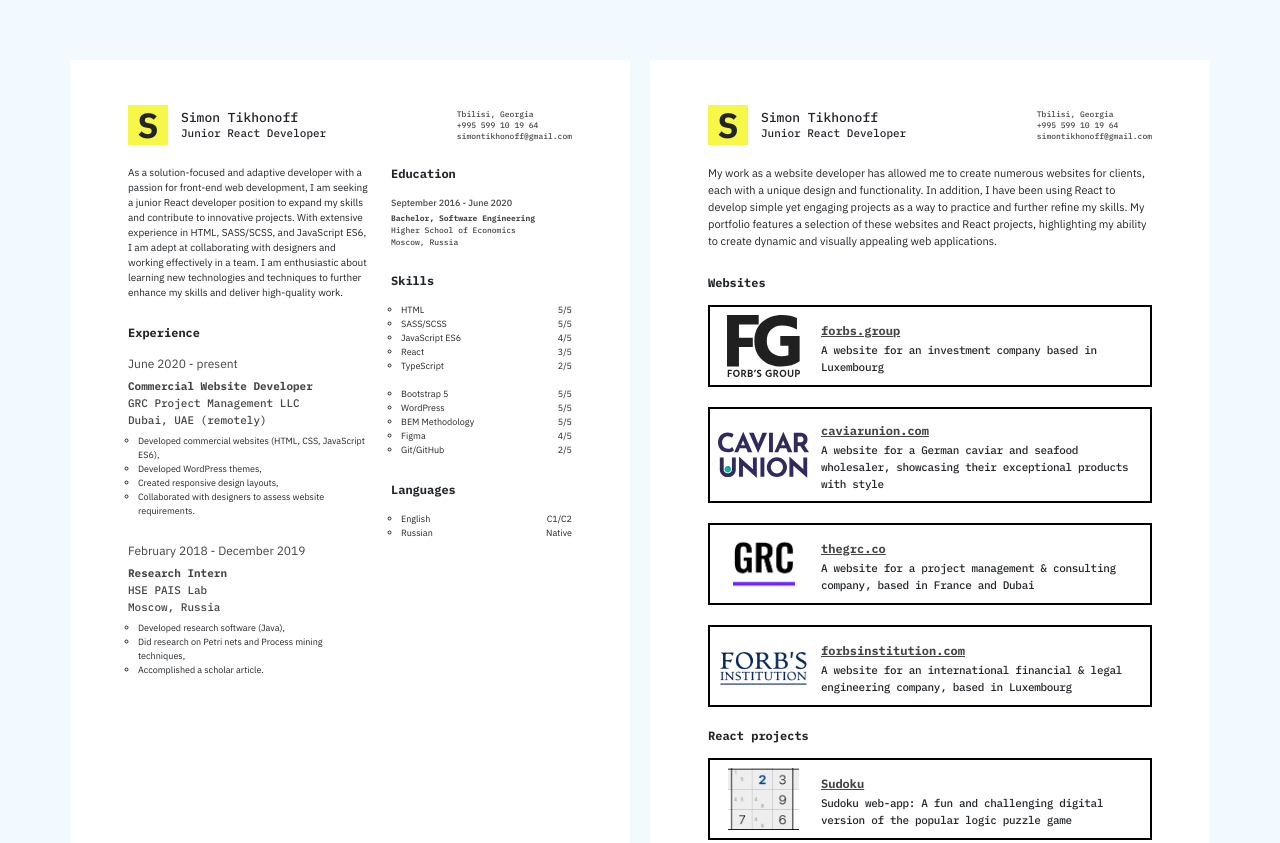
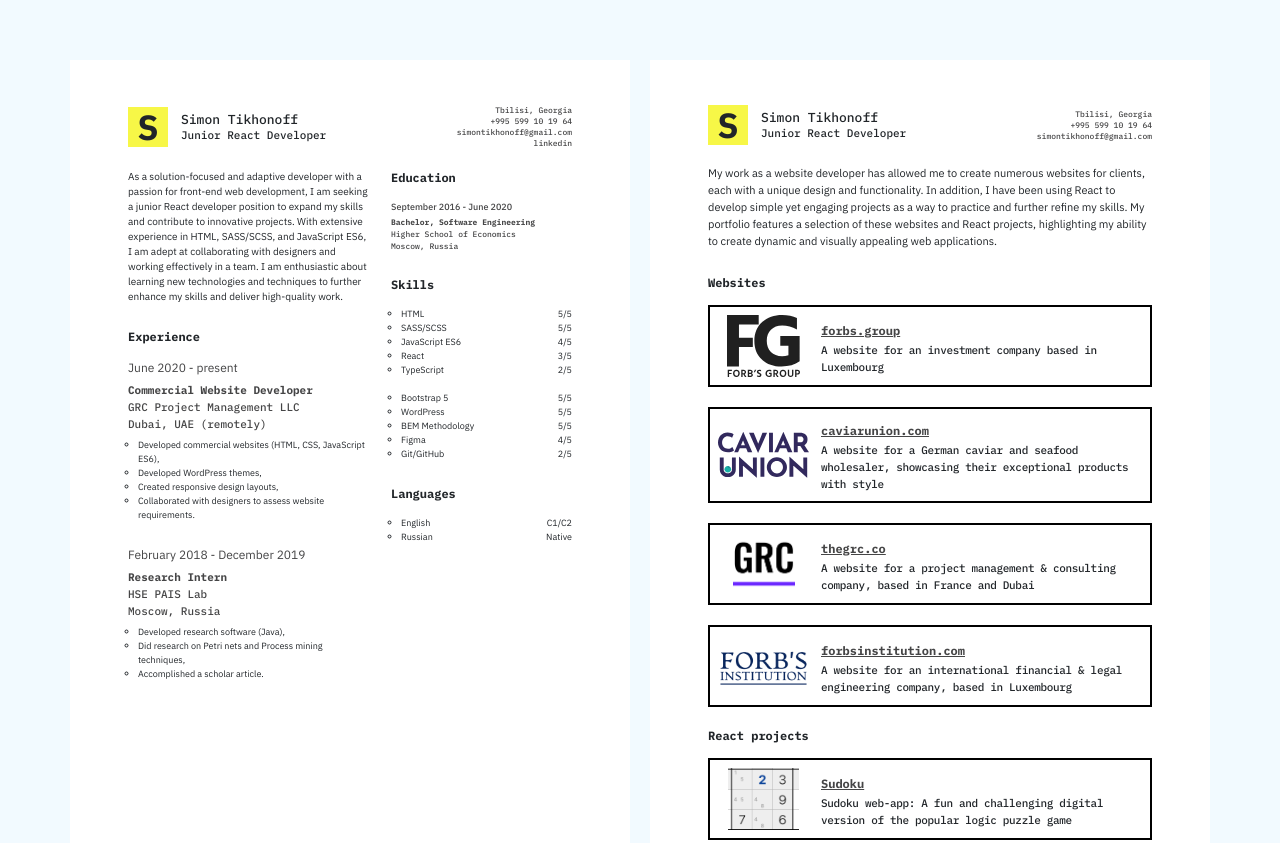
Before and after one commit to schaetzchen/schaetzchen.github.io, a plain HTML site: page index.html in a window 1280 px wide. Shown: the top 843 px of the page. Drawn offline with nearby package versions, Linux system fonts and the light colour scheme.

Commit message:
Added Linkedin

```diff
--- a/index.html
+++ b/index.html
@@ -28,6 +28,7 @@
                 <span class="header__span">Tbilisi, Georgia</span>
                 <a href="tel:+995599101964" class="header__span">+995 599 10 19 64</a>
                 <a href="mailto:simontikhonoff@gmail.com" class="header__span">simontikhonoff@gmail.com</a>
+                <a href="https://www.linkedin.com/in/simon-tikhonoff/" class="header__span">linkedin</a>
             </div>
         </header>
         <div class="sheet__content">
--- a/src/sass/blocks/_header.sass
+++ b/src/sass/blocks/_header.sass
@@ -7,6 +7,8 @@
     justify-content: flex-start
     align-items: center
     gap: 13px
+  &__right
+    text-align: right
   &__letter
     display: block
     width: 40px
```
Also changed, not shown: src/sass/style.css, 1 other file.
